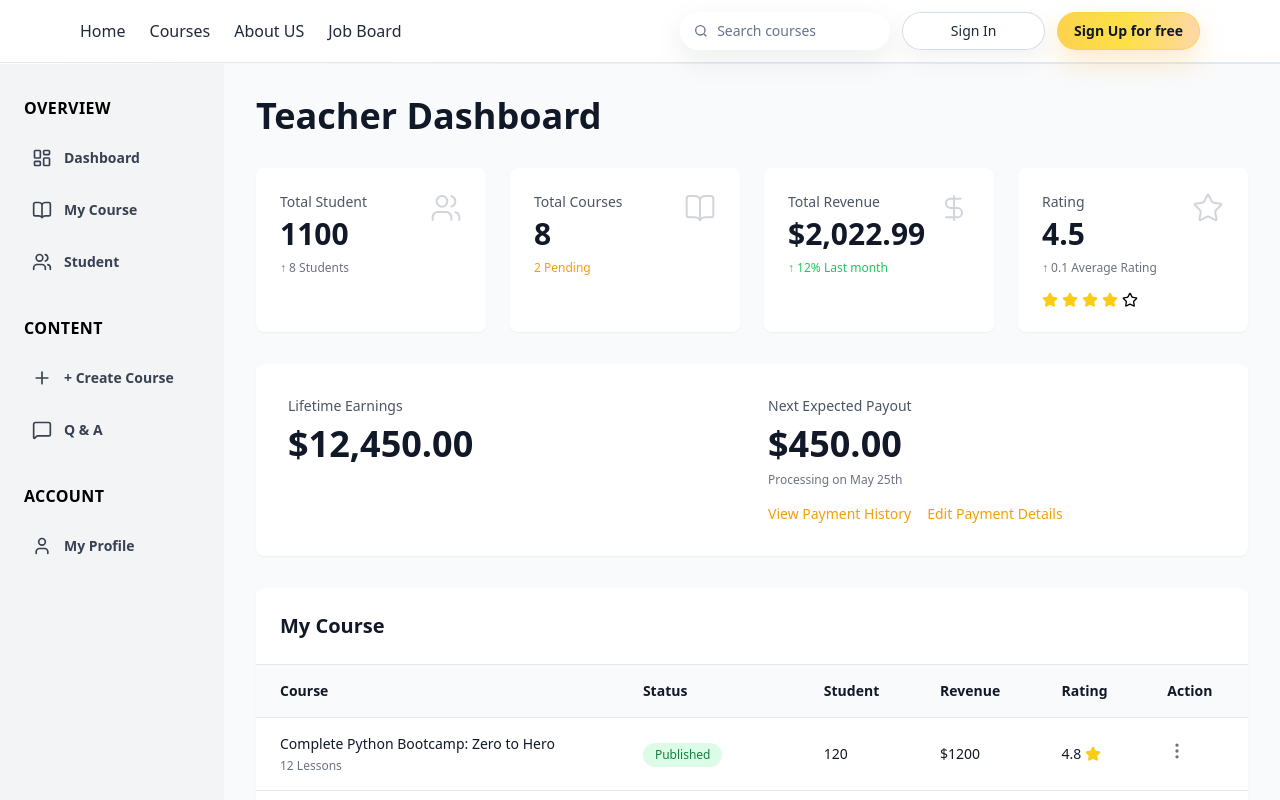
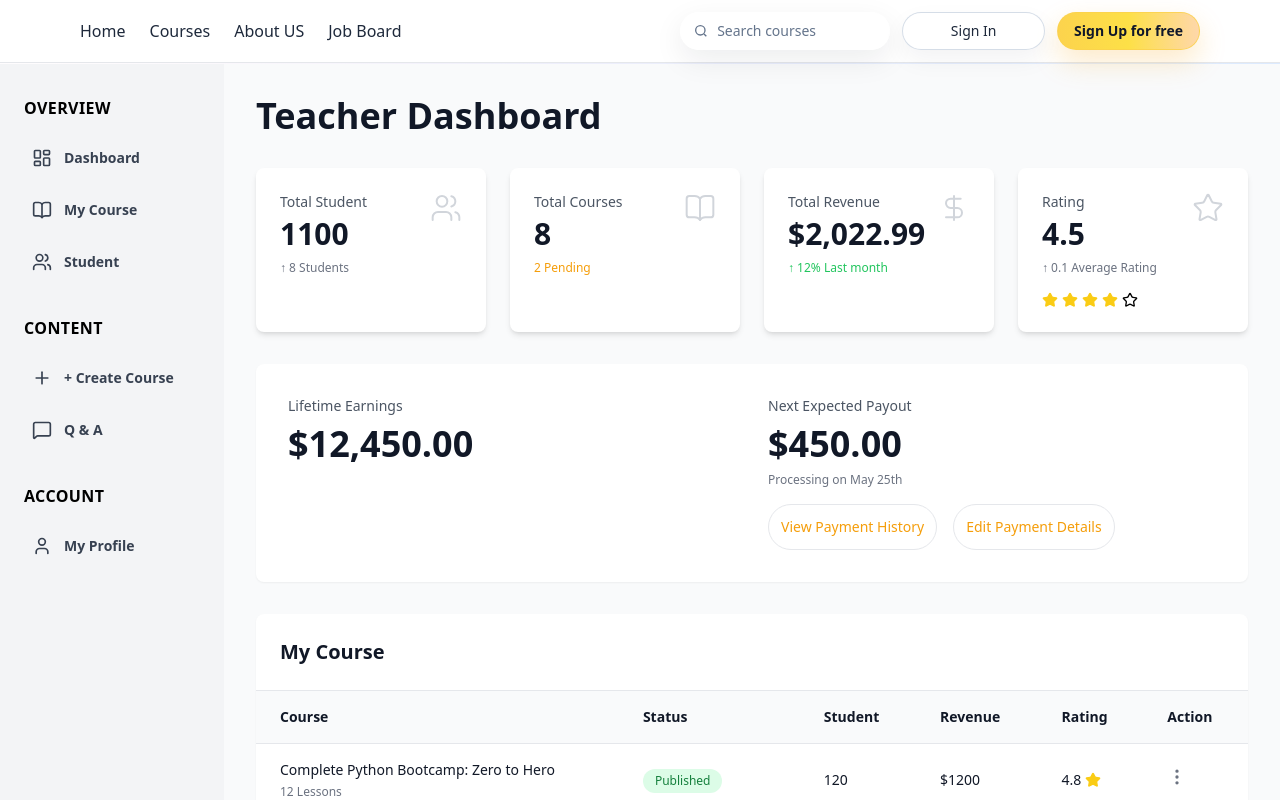
Before and after one commit to four-zero-four-not-found/PlovDev, a React (Vite) app in the folder client/: page / in a window 1280 px wide. Shown: the top 800 px of the page. Built offline with nearby package versions, Linux system fonts and the light colour scheme.

Commit message:
feat(sidebar): add animation for stat cards

```diff
--- a/client/src/pages/teacher/TeacherDashboard.jsx
+++ b/client/src/pages/teacher/TeacherDashboard.jsx
@@ -113,7 +113,7 @@ const TeacherDashboard = () => {
                 return (
                   <div
                     key={idx}
-                    className="bg-white rounded-lg p-6 shadow-sm hover:shadow-md transition"
+                    className="bg-white rounded-lg p-6 shadow-md hover:shadow-xl transition"
                   >
                     <div className="flex justify-between items-start mb-4">
                       <div>
@@ -180,13 +180,13 @@ const TeacherDashboard = () => {
                   <div className="flex gap-4 mt-4">
                     <a
                       href="#"
-                      className="text-amber-500 hover:text-amber-600 text-sm font-medium"
+                      className="text-amber-500 hover:text-amber-600 text-sm font-medium border rounded-full p-3"
                     >
                       View Payment History
                     </a>
                     <a
                       href="#"
-                      className="text-amber-500 hover:text-amber-600 text-sm font-medium"
+                      className="text-amber-500 hover:text-amber-600 text-sm font-medium border rounded-full p-3"
                     >
                       Edit Payment Details
                     </a>
```
